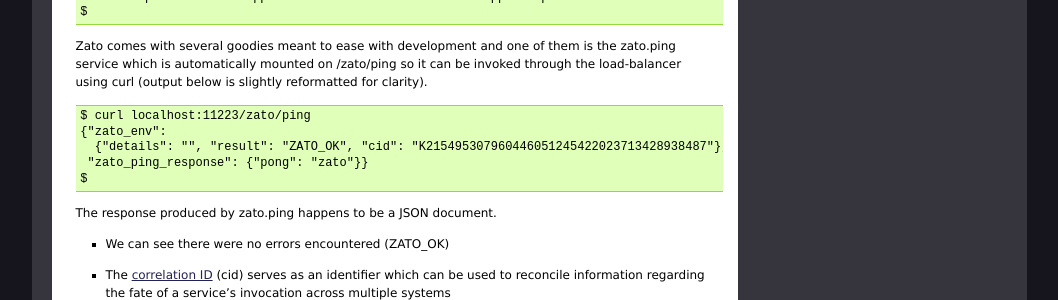
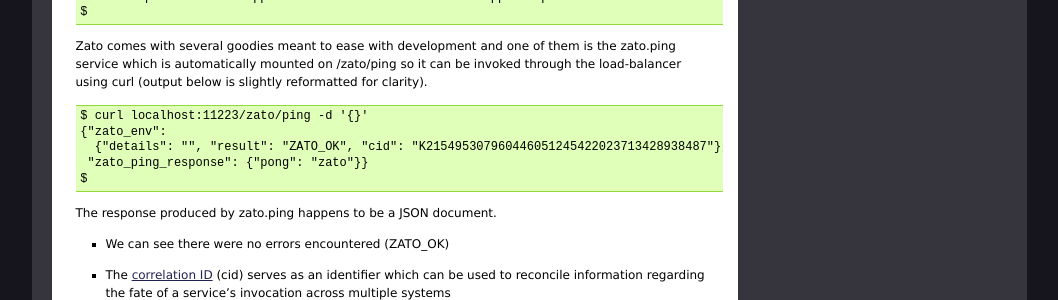
Before and after one commit to rfdiazpr/zato-docs, a Sphinx documentation site: the page built from sphinx/tutorial/01.txt, in a window 1280 px wide and 900 px high, scrolled down 4653 px. Shown: the part 151-451 px from the top of the window, without its empty margins (111-1169 px from the left). Built offline with Sphinx 7.4.7, drawn with Linux system fonts in a browser that asks for light colours; some of the changed text lies outside the part shown.

Commit message:
Fixed missing input

```diff
--- a/sphinx/tutorial/01.txt
+++ b/sphinx/tutorial/01.txt
@@ -326,7 +326,7 @@
 
 ::
 
-  $ curl localhost:11223/zato/ping
+  $ curl localhost:11223/zato/ping -d '{}'
   {"zato_env":
     {"details": "", "result": "ZATO_OK", "cid": "K215495307960446051245422023713428938487"},
    "zato_ping_response": {"pong": "zato"}}
@@ -472,7 +472,7 @@
 
 ::
 
-  $ curl localhost:11223/tutorial/first-service
+  $ curl localhost:11223/tutorial/first-service -d '{}'
   $
 
 This doesn't produce any output because the service returns none, it's only
```
